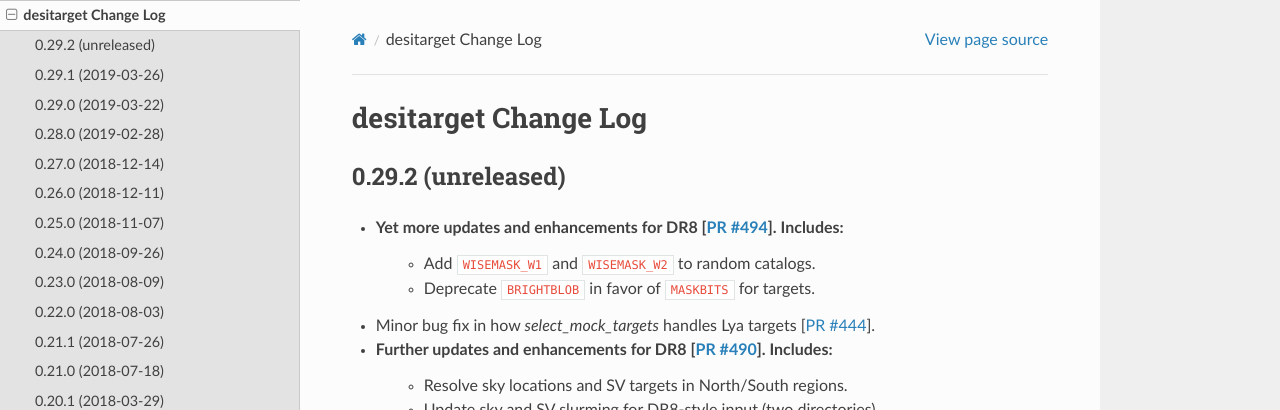
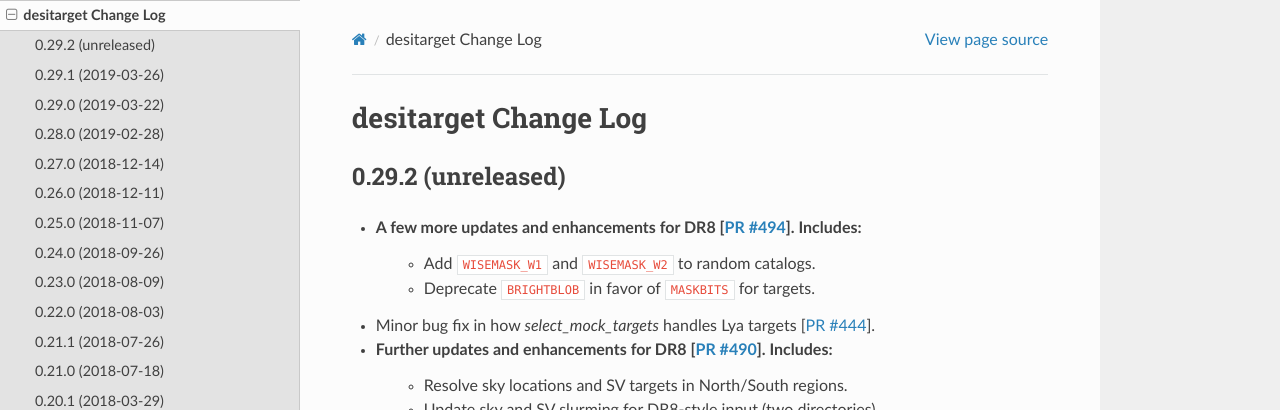
Before and after one commit to desihub/desitarget, a Sphinx documentation site: the page built from doc/changes.rst, in a window 1280 px wide and 900 px high. Shown: the top 410 px of the window. Built offline with Sphinx 7.4.7 and the Read the Docs theme 2.0.0, drawn with Linux system fonts in a browser that asks for light colours.

```diff
--- a/doc/changes.rst
+++ b/doc/changes.rst
@@ -5,7 +5,7 @@
 0.29.2 (unreleased)
 -------------------
 
-* Yet more updates and enhancements for DR8 [`PR #494`_]. Includes:
+* A few more updates and enhancements for DR8 [`PR #494`_]. Includes:
     * Add ``WISEMASK_W1`` and ``WISEMASK_W2`` to random catalogs.
     * Deprecate ``BRIGHTBLOB`` in favor of ``MASKBITS`` for targets.
 * Minor bug fix in how `select_mock_targets` handles Lya targets [`PR #444`_].
```
Also changed, not shown: 8 other files.
